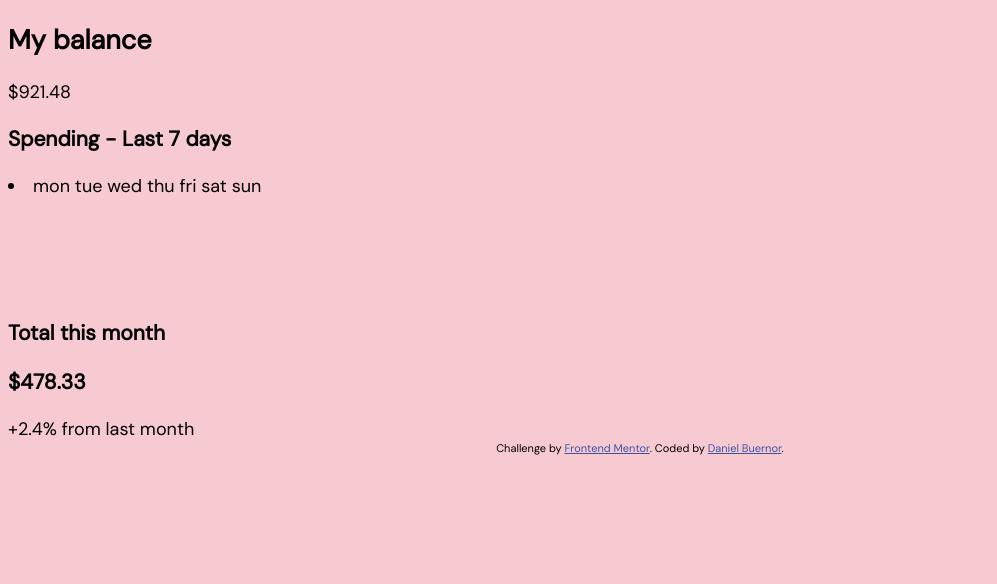
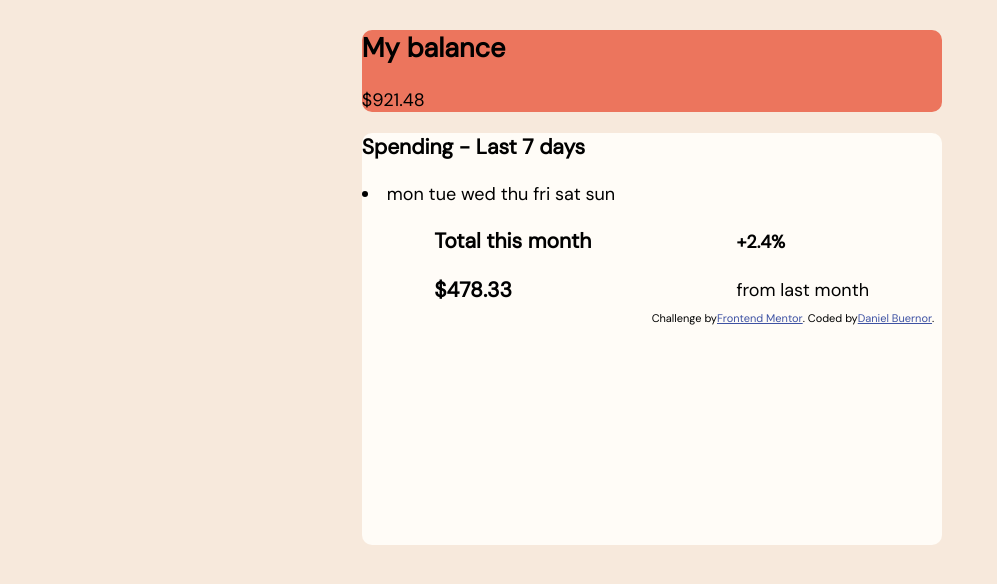
Before and after one commit to Danielwiser/express-chat-component, a website: page index.html in a window 1280 px wide. Shown: the whole page, without its empty margins (0-997 px from the left). Drawn offline with Linux system fonts and the light colour scheme; a web font is replaced by a local one.

Commit message:
worked index.html, readme and css

```diff
--- a/css/style.css
+++ b/css/style.css
@@ -18,13 +18,39 @@
 /*body*/
 
 body{
-    background-color: rgb(247, 202, 209);
+    height: 100%;
+    width: 100%;
+    background-color: rgb(247, 233, 220);
     font-size: 18px;
     font-family:'DM Sans', sans-serif;
+    display: flex;
+    justify-content: center;
 }
 
-#my-chart.bar{
-    height: 100px;
-    max-width: 300px;
-    margin: 0 auto;
-  }
+
+.firstsec{
+    width: 200%;
+    background-color: rgb(236, 117, 93);
+    margin-right: 20px 0;
+    border-radius: 10px;
+}
+.secsec{
+    background-color: rgb(255, 252, 247);
+    width: 200%;
+    border-radius: 10px;
+    height: 130%;
+}
+.minisectwo{
+    display: flex;
+    justify-content: space-around;
+    margin-right: 20px 0;
+    border-radius: 10px;
+}
+.minisectwo .leftone{
+    padding-left: 50px 0;
+}
+.attribution{
+    display: flex;
+    align-items: flex-end;
+    justify-content: center;
+}
--- a/index.html
+++ b/index.html
@@ -19,6 +19,7 @@
 </head>
 <body>
 
+  <div class="divone">
     <section class="firstsec">
       <h2>My balance</h2>
       <span>$921.48</span>
@@ -27,9 +28,6 @@
     <section class="secsec">
       <section class="minisecone">
         <h1>Spending - Last 7 days</h1>
-
-
-      <table class="charts-css bar" id="my-chart">
         <li>
             mon
             tue
@@ -39,15 +37,20 @@
             sat
             sun
         </li>
-      </table>
       </section>
       <section class="minisectwo">
+        <div class="leftone">
           <h3>Total this month</h3>
           <h1>$478.33</h1>
-      <span>+2.4%</span>
+        </div>
+        <div class="rightone">
+          <h4>+2.4%</h4>
           <span>from last month</span>
+        </div>
+
       </section>
     </section>
+  </div>
 
 
   <div class="attribution">
```
Also changed, not shown: package.json (added, +19 -0 lines), README.md. Lines whose indentation alone changed are shown as unchanged.
